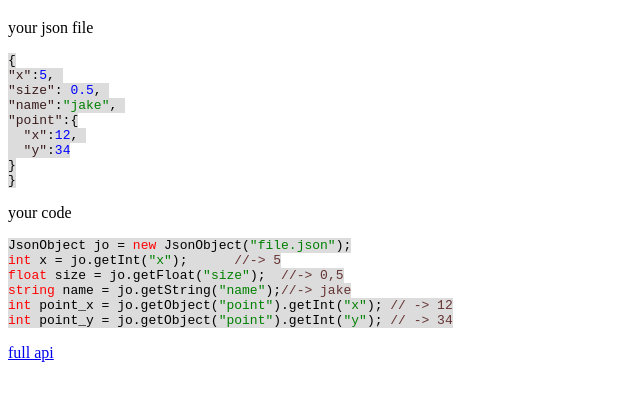
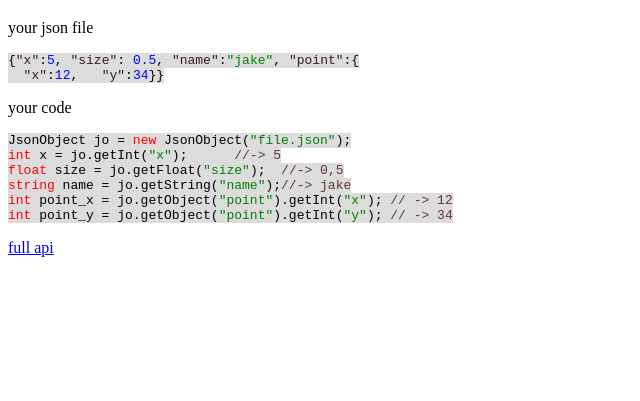
Before and after one commit to oblerion/JsonObject, a plain HTML site: page index.html in a window 1280 px wide. Shown: the part 291-692 px from the top of the page, without its empty margins (0-640 px from the left). Drawn offline with Linux system fonts and the light colour scheme.

Commit message:
Add files via upload

```diff
--- a/index.html
+++ b/index.html
@@ -14,7 +14,7 @@
 <p>just copy JsonObject.cs in your project</p>
 <h1 id="how-use-it">How use it</h1>
 <p>your json file</p>
-<pre><code class="lang-json">{<br><span class="hljs-attr">"x"</span>:<span class="hljs-number">5</span>, <br><span class="hljs-attr">"size"</span>: <span class="hljs-number">0.5</span>, <br><span class="hljs-attr">"name"</span>:<span class="hljs-string">"jake"</span>, <br><span class="hljs-attr">"point"</span>:{<br><span class="hljs-attr">  "x"</span>:<span class="hljs-number">12</span>, <br><span class="hljs-attr">  "y"</span>:<span class="hljs-number">34</span><br>}<br>}
+<pre><code class="lang-json">{<span class="hljs-attr">"x"</span>:<span class="hljs-number">5</span>, <span class="hljs-attr">"size"</span>: <span class="hljs-number">0.5</span>, <span class="hljs-attr">"name"</span>:<span class="hljs-string">"jake"</span>, <span class="hljs-attr">"point"</span>:{<br><span class="hljs-attr">  "x"</span>:<span class="hljs-number">12</span>, <span class="hljs-attr">  "y"</span>:<span class="hljs-number">34</span>}}
 </code></pre>
 <p>your code</p>
 <pre><code class="lang-csharp">JsonObject jo = <span class="hljs-keyword">new</span> JsonObject(<span class="hljs-string">"file.json"</span>);
```
